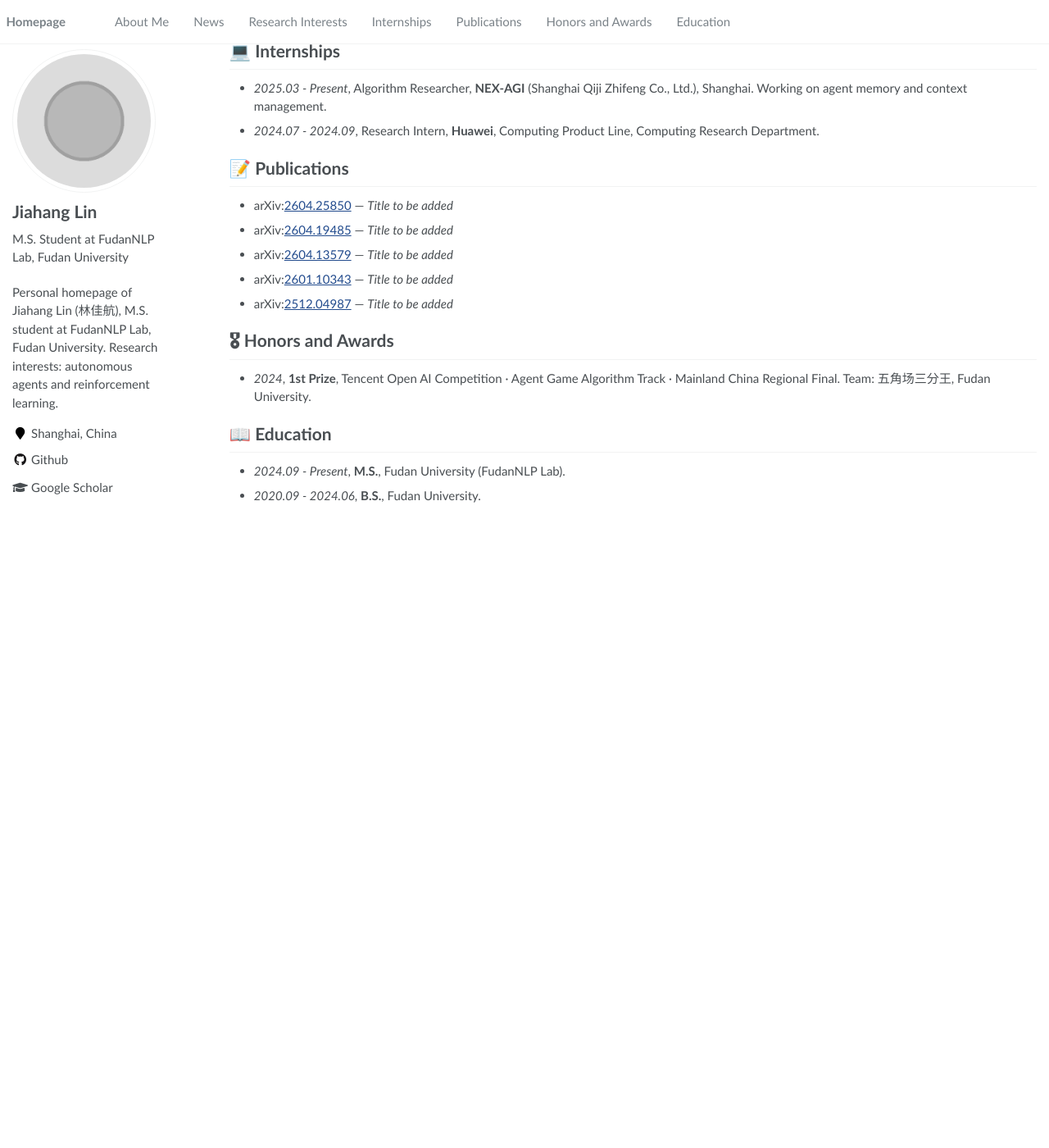
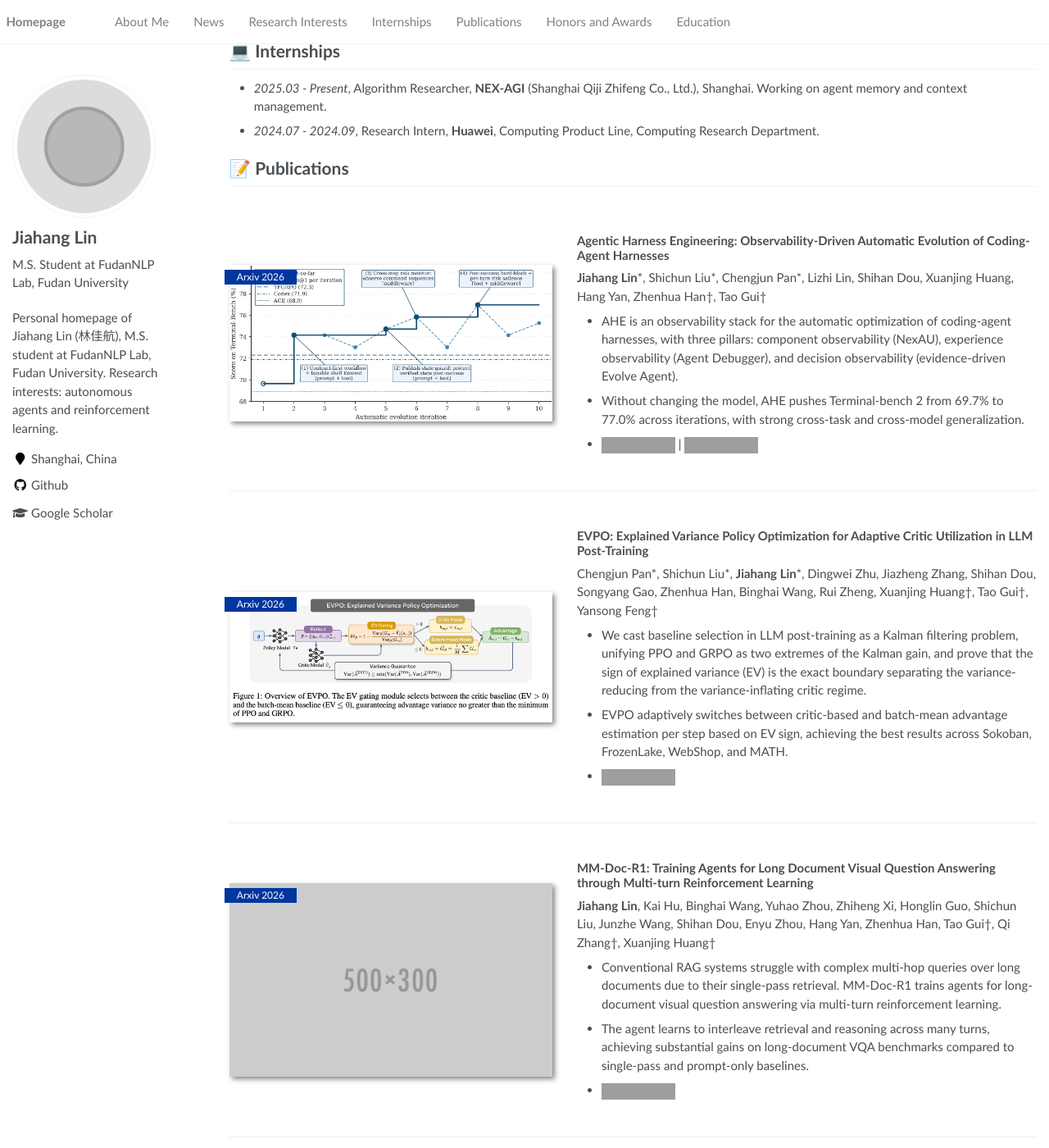
Before and after one commit to Curry09/Curry09.github.io, a Jekyll site: the page built from _pages/about.md, in a window 1280 px wide and 1400 px high, scrolled down 388 px. Shown: the whole window at 82% size. Built offline with Jekyll 4.4.1, drawn with Linux system fonts in a browser that asks for light colours; before the commit the page ends 1018 px from its top, so only the background shows below that; some of the changed text lies outside the part shown; grey boxes are pictures that could not be loaded.

Commit message:
fill publications with titles, authors, descriptions, figures

```diff
--- a/_pages/about.md
+++ b/_pages/about.md
@@ -35,11 +35,80 @@ You can find my publications on <a href='https://scholar.google.com/citations?us
 - *2024.07 - 2024.09*, Research Intern, **Huawei**, Computing Product Line, Computing Research Department.
 
 # 📝 Publications
-- arXiv:[2604.25850](https://arxiv.org/abs/2604.25850) — *Title to be added*
-- arXiv:[2604.19485](https://arxiv.org/abs/2604.19485) — *Title to be added*
-- arXiv:[2604.13579](https://arxiv.org/abs/2604.13579) — *Title to be added*
-- arXiv:[2601.10343](https://arxiv.org/abs/2601.10343) — *Title to be added*
-- arXiv:[2512.04987](https://arxiv.org/abs/2512.04987) — *Title to be added*
+
+<div class='paper-box'><div class='paper-box-image'><div><div class="badge">Arxiv 2026</div><img src='../images/agentic-harness-engineering-training-curve.webp' alt="sym" width="100%"></div></div>
+<div class='paper-box-text' markdown="1">
+
+### Agentic Harness Engineering: Observability-Driven Automatic Evolution of Coding-Agent Harnesses
+
+**Jiahang Lin**\*, Shichun Liu\*, Chengjun Pan\*, Lizhi Lin, Shihan Dou, Xuanjing Huang, Hang Yan, Zhenhua Han<small>†</small>, Tao Gui<small>†</small>
+
+- AHE is an observability stack for the automatic optimization of coding-agent harnesses, with three pillars: component observability (NexAU), experience observability (Agent Debugger), and decision observability (evidence-driven Evolve Agent).
+- Without changing the model, AHE pushes Terminal-bench 2 from 69.7% to 77.0% across iterations, with strong cross-task and cross-model generalization.
+- [![](https://img.shields.io/badge/Paper-fff?logo=readthedocs&logoColor=000)](https://arxiv.org/abs/2604.25850) \| [![](https://img.shields.io/badge/Code-fff?logo=github&logoColor=000)](https://github.com/china-qijizhifeng/agentic-harness-engineering)
+
+</div>
+</div>
+
+
+<div class='paper-box'><div class='paper-box-image'><div><div class="badge">Arxiv 2026</div><img src='../images/evpo-overview.webp' alt="sym" width="100%"></div></div>
+<div class='paper-box-text' markdown="1">
+
+### EVPO: Explained Variance Policy Optimization for Adaptive Critic Utilization in LLM Post-Training
+
+Chengjun Pan\*, Shichun Liu\*, **Jiahang Lin**\*, Dingwei Zhu, Jiazheng Zhang, Shihan Dou, Songyang Gao, Zhenhua Han, Binghai Wang, Rui Zheng, Xuanjing Huang<small>†</small>, Tao Gui<small>†</small>, Yansong Feng<small>†</small>
+
+- We cast baseline selection in LLM post-training as a Kalman filtering problem, unifying PPO and GRPO as two extremes of the Kalman gain, and prove that the sign of explained variance (EV) is the exact boundary separating the variance-reducing from the variance-inflating critic regime.
+- EVPO adaptively switches between critic-based and batch-mean advantage estimation per step based on EV sign, achieving the best results across Sokoban, FrozenLake, WebShop, and MATH.
+- [![](https://img.shields.io/badge/Paper-fff?logo=readthedocs&logoColor=000)](https://arxiv.org/abs/2604.19485)
+
+</div>
+</div>
+
+
+<div class='paper-box'><div class='paper-box-image'><div><div class="badge">Arxiv 2026</div><img src='../images/500x300.png' alt="sym" width="100%"></div></div>
+<div class='paper-box-text' markdown="1">
+
+### MM-Doc-R1: Training Agents for Long Document Visual Question Answering through Multi-turn Reinforcement Learning
+
+**Jiahang Lin**, Kai Hu, Binghai Wang, Yuhao Zhou, Zhiheng Xi, Honglin Guo, Shichun Liu, Junzhe Wang, Shihan Dou, Enyu Zhou, Hang Yan, Zhenhua Han, Tao Gui<small>†</small>, Qi Zhang<small>†</small>, Xuanjing Huang<small>†</small>
+
+- Conventional RAG systems struggle with complex multi-hop queries over long documents due to their single-pass retrieval. MM-Doc-R1 trains agents for long-document visual question answering via multi-turn reinforcement learning.
+- The agent learns to interleave retrieval and reasoning across many turns, achieving substantial gains on long-document VQA benchmarks compared to single-pass and prompt-only baselines.
+- [![](https://img.shields.io/badge/Paper-fff?logo=readthedocs&logoColor=000)](https://arxiv.org/abs/2604.13579)
+
+</div>
+</div>
+
+
+<div class='paper-box'><div class='paper-box-image'><div><div class="badge">Arxiv 2026</div><img src='../images/octobench.png' alt="sym" width="100%"></div></div>
+<div class='paper-box-text' markdown="1">
+
+### OctoBench: Benchmarking Scaffold-Aware Instruction Following in Repository-Grounded Agentic Coding
+
+Deming Ding\*, Shichun Liu\*, Enhui Yang\*, **Jiahang Lin**\*, Ziying Chen, Shihan Dou, Honglin Guo, Weiyu Cheng, Pengyu Zhao, Chengjun Xiao, Qunhong Zeng, Qi Zhang, Xuanjing Huang, Qidi Xu, Tao Gui
+
+- Modern coding scaffolds turn LLMs into capable software agents, but their ability to follow scaffold-specified instructions remains under-examined. OctoBench benchmarks scaffold-aware instruction following in repository-grounded agentic coding.
+- OctoBench includes 34 environments and 217 tasks under three scaffold types, with 7,098 objective checklist items. We release an automated observation-and-scoring toolkit for full trajectories and fine-grained checks.
+- [![](https://img.shields.io/badge/Paper-fff?logo=readthedocs&logoColor=000)](https://arxiv.org/abs/2601.10343)
+
+</div>
+</div>
+
+
+<div class='paper-box'><div class='paper-box-image'><div><div class="badge">Arxiv 2025</div><img src='../images/nex-n1.png' alt="sym" width="100%"></div></div>
+<div class='paper-box-text' markdown="1">
+
+### Nex-N1: Agentic Models Trained via a Unified Ecosystem for Large-Scale Environment Construction
+
+Nex-AGI Team: Yuxuan Cai, Lu Chen, …, **Jiahang Lin**, …, Xuanjing Huang, Xipeng Qiu
+
+- We introduce a comprehensive method designed to systematically scale the diversity and complexity of interactive environments through three orthogonal dimensions: Complexity (NexAU), Diversity (NexA4A), and Fidelity (NexGAP).
+- Nex-N1 consistently outperforms SOTA open-source models and achieves competitive performance against frontier proprietary models on complex agentic tasks (SWE-bench, tau2).
+- [![](https://img.shields.io/badge/Paper-fff?logo=readthedocs&logoColor=000)](https://arxiv.org/abs/2512.04987)
+
+</div>
+</div>
 
 # 🎖 Honors and Awards
 - *2024*, **1st Prize**, Tencent Open AI Competition · Agent Game Algorithm Track · Mainland China Regional Final. Team: 五角场三分王, Fudan University.
```
Also changed, not shown: images/agentic-harness-engineering-training-curve.webp (added), images/evpo-overview.webp (added), images/nex-n1.png (added), images/octobench.png (added).
